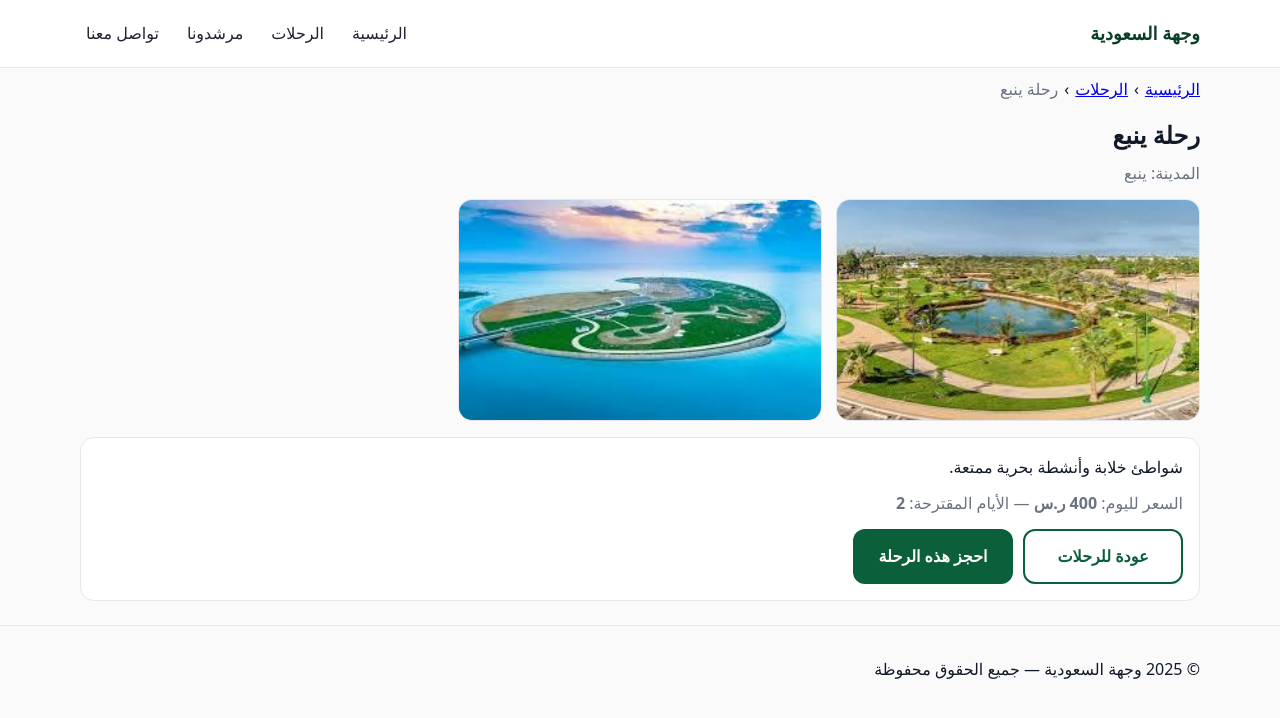
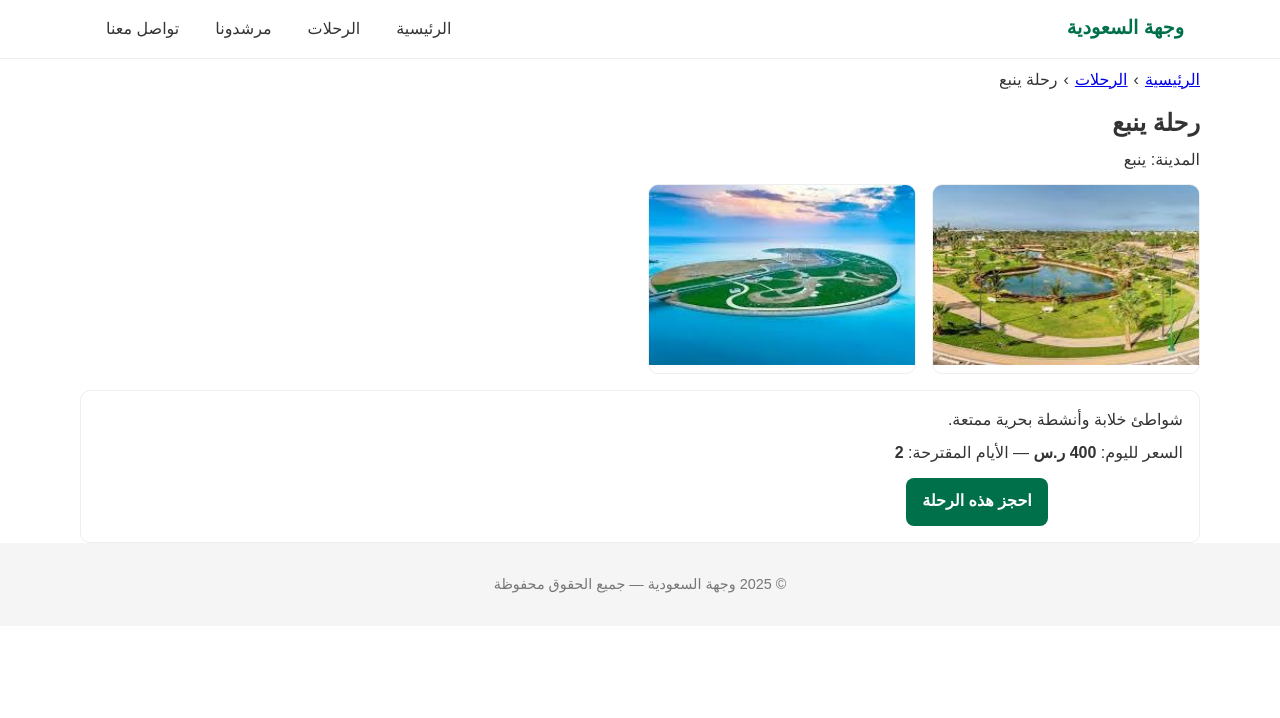
Before and after one commit to abodahim/saudidestination_complete, a Flask app: page /trip/yanbu in a window 1280 px wide. Shown: the top 718 px of the page. Run offline with Flask 3, Linux system fonts and the light colour scheme.

Commit message:
Update site.css

```diff
--- a/static/css/site.css
+++ b/static/css/site.css
@@ -1,103 +1,72 @@
-/* ==============
-   أساسيات عامة
-   ============== */
-* { box-sizing: border-box; }
-html { -webkit-text-size-adjust: 100%; }
-html, body { padding: 0; margin: 0; }
-body {
-  font-family: system-ui, -apple-system, "Segoe UI", Roboto, "Helvetica Neue", Arial, "Noto Sans", "Apple Color Emoji", "Segoe UI Emoji";
-  line-height: 1.7; color: #111827; background: #fafafa;
+:root {
+  --primary-color: #00704a;
+  --secondary-color: #f5f5f5;
+  --text-color: #333;
+  --muted-color: #777;
+  --font-main: 'Tajawal', sans-serif;
 }
 
-:root {
-  --container: 1120px;
-  --brand: #0b5f3a;
-  --brand-900: #0a3f27;
-  --muted: #6b7280;
-  --soft: #f3f4f6;
-  --card: #ffffff;
-  --border: #e5e7eb;
-  --warn: #f59e0b;
+* { box-sizing: border-box; }
+body {
+  margin: 0; font-family: var(--font-main);
+  background: #fff; color: var(--text-color); line-height: 1.6;
 }
+.container { width: min(100% - 32px, 1120px); margin-inline: auto; }
 
-.container { width: min(100% - 32px, var(--container)); margin-inline: auto; }
+/* Header */
+.site-header { background:#fff; border-bottom:1px solid #eee; position:sticky; top:0; z-index:1000; }
+.header__inner { display:flex; align-items:center; justify-content:space-between; padding:10px 16px; }
+.logo a { font-weight:bold; font-size:1.2rem; color:var(--primary-color); text-decoration:none; }
+.top-nav { display:flex; gap:16px; }
+.top-nav a { text-decoration:none; color:var(--text-color); padding:6px 10px; border-radius:6px; transition:.3s; }
+.top-nav a:hover { background:var(--secondary-color); }
+.top-nav a.active { font-weight:bold; color:#fff; background:var(--primary-color); }
+.menu-btn { display:none; background:none; border:none; font-size:1.5rem; cursor:pointer; }
 
-/* =========
-   الهيدر
-   ========= */
-.site-header { position: sticky; top: 0; z-index: 50; background: #fff; border-bottom: 1px solid var(--border); }
-.header__inner { display: flex; align-items: center; justify-content: space-between; gap: 12px; padding: 12px 0; }
-.logo a { font-weight: 800; color: var(--brand-900); text-decoration: none; font-size: 18px; }
-.top-nav { display: flex; gap: 16px; align-items: center; }
-.top-nav a { color: #223; text-decoration: none; padding: 8px 6px; border-radius: 8px; }
-.top-nav a:hover { background: #f3f5f7; }
-.menu-btn { display: none; font-size: 20px; background: none; border: 0; cursor: pointer; }
+/* Footer */
+.site-footer { background:var(--secondary-color); text-align:center; padding:16px; font-size:.9rem; color:var(--muted-color); }
 
-/* =========
-   البانر
-   ========= */
-.hero { position: relative; }
-.hero__bg { min-height: 58vh; background-size: cover; background-position: center; position: relative; }
-.hero__overlay { position: absolute; inset: 0; background: linear-gradient(180deg, rgba(0,0,0,.35), rgba(0,0,0,.35)); }
-.hero__content { position: relative; z-index: 1; padding: 56px 0 40px; color: #fff; text-align: center; }
-.hero__title { font-size: clamp(28px, 5vw, 48px); margin: 0 0 12px; text-shadow: 0 3px 10px rgba(0,0,0,.55); }
-.hero__subtitle { font-size: clamp(16px, 3.2vw, 22px); margin: 0 0 18px; text-shadow: 0 2px 8px rgba(0,0,0,.45); }
-.hero__actions { display: flex; gap: 14px; justify-content: center; flex-wrap: wrap; }
+/* Hero */
+.hero__bg { background-size:cover; background-position:center; position:relative; min-height:300px; display:flex; align-items:center; justify-content:center; }
+.hero__overlay { background:rgba(0,0,0,0.4); width:100%; height:100%; display:flex; align-items:center; justify-content:center; }
+.hero__content { text-align:center; color:#fff; padding:20px; }
+.hero__title { font-size:2.2rem; margin:0 0 10px; text-shadow:0 3px 10px rgba(0,0,0,.5); }
+.hero__subtitle { margin:0 0 15px; font-size:1.2rem; text-shadow:0 2px 8px rgba(0,0,0,.4); }
+.hero__actions { display:flex; gap:12px; justify-content:center; }
+.btn { display:inline-block; padding:10px 16px; border-radius:8px; text-decoration:none; font-weight:bold; transition:.3s; }
+.btn--primary { background:var(--primary-color); color:#fff; }
+.btn--primary:hover { background:#005c3a; }
+.btn--ghost { background:transparent; border:1px solid #fff; color:#fff; }
+.btn--ghost:hover { background:#fff; color:var(--primary-color); }
 
-/* =========
-   أزرار
-   ========= */
-.btn {
-  display: inline-flex; align-items: center; justify-content: center;
-  padding: 12px 18px; border-radius: 12px; text-decoration: none;
-  font-weight: 700; min-width: 160px; cursor: pointer; border: 0;
-}
-.btn--primary { background: var(--brand); color: #fff; }
-.btn--primary:hover { background: #0b7044; }
-.btn--ghost { border: 2px solid var(--brand); color: var(--brand); background: transparent; }
-.btn--ghost:hover { background: rgba(11,95,58,.06); }
+/* Cards */
+.cards { display:grid; grid-template-columns:repeat(auto-fill, minmax(260px, 1fr)); gap:16px; margin-top:16px; }
+.card { border:1px solid #eee; border-radius:10px; overflow:hidden; background:#fff; transition:.3s; }
+.card:hover { transform:translateY(-4px); box-shadow:0 4px 10px rgba(0,0,0,.08); }
+.card__img { width:100%; height:180px; object-fit:cover; background:#f2f2f2; }
+.card__body { padding:12px; }
+.card__title { margin:0 0 6px; font-size:1.1rem; }
+.card__text { margin:0 0 10px; font-size:.95rem; color:var(--muted-color); }
+.card__actions { display:flex; gap:10px; flex-wrap:wrap; }
 
-/* =========
-   أقسام
-   ========= */
-.section-title { font-size: clamp(22px,3.8vw,30px); margin: 18px 0 12px; }
-.muted { color: var(--muted); }
+/* Stats */
+.stats { display:grid; grid-template-columns:repeat(3, 1fr); gap:12px; margin:18px auto; }
+.stat { background:#fff; border:1px solid #eee; border-radius:10px; padding:16px; text-align:center; }
+.stat__num { font-size:28px; font-weight:800; color:#064c33; }
+.stat__label { color:var(--muted-color); }
 
-/* =========
-   بطاقات
-   ========= */
-.cards { display: grid; grid-template-columns: repeat(12,1fr); gap: 14px; }
-.card { grid-column: span 12; border: 1px solid var(--border); border-radius: 14px; overflow: hidden; background: var(--card); }
-.card__img { width: 100%; height: 220px; object-fit: cover; display: block; background: #eee; }
-.card__body { padding: 12px; }
-.card__title { margin: 6px 0 8px; font-size: 18px; }
-.card__text { color: #4b5563; line-height: 1.8; }
-.card__actions { display: flex; gap: 10px; flex-wrap: wrap; margin-top: 10px; }
+/* Guides & Reviews */
+.guides { display:grid; grid-template-columns:repeat(auto-fill, minmax(260px, 1fr)); gap:12px; }
+.guide { display:flex; gap:10px; align-items:center; padding:10px; border:1px solid #eee; border-radius:12px; background:#fff; }
+.guide__img { width:56px; height:56px; border-radius:50%; object-fit:cover; }
+.reviews { display:grid; gap:12px; }
+.review { border:1px solid #eee; border-radius:12px; padding:12px; background:#fff; }
+.review__head { display:flex; justify-content:space-between; align-items:center; margin-bottom:6px; }
+.badge { background:#f59e0b; color:#111; padding:3px 8px; border-radius:999px; font-weight:700; }
 
-/* =========
-   مرشدون + تقييمات
-   ========= */
-.guides { display: grid; grid-template-columns: repeat(12,1fr); gap: 12px; }
-.guide { grid-column: span 12; display: flex; gap: 10px; align-items: center; padding: 10px; border: 1px solid var(--border); border-radius: 12px; background: #fff; }
-.guide__img { width: 56px; height: 56px; border-radius: 50%; object-fit: cover; }
-.reviews { display: grid; gap: 12px; }
-.review { border: 1px solid var(--border); border-radius: 12px; padding: 12px; background: #fff; }
-.review__head { display: flex; justify-content: space-between; align-items: center; margin-bottom: 6px; }
-.badge { background: var(--warn); color: #111; padding: 3px 8px; border-radius: 999px; font-weight: 700; }
-
-/* =========
-   إحصائيات
-   ========= */
-.stats { display: grid; grid-template-columns: repeat(3,1fr); gap: 12px; margin: 18px auto; }
-.stat { background: #fff; border: 1px solid var(--border); border-radius: 14px; padding: 16px; text-align: center; }
-.stat__num { font-size: 28px; font-weight: 800; color: var(--brand-900); }
-.stat__label { color: var(--muted); }
-
-/* =========
-   نموذج الحجز (تحسين الشكل)
-   ========= */
+/* Form */
 .field { margin: 10px 0 14px; }
-.field label { display: block; font-weight: 700; margin-bottom: 6px; }
+.field label { display:block; font-weight:700; margin-bottom:6px; }
 .field input[type="text"],
 .field input[type="email"],
 .field input[type="tel"],
@@ -105,46 +74,25 @@ body {
 .field input[type="number"],
 .field select,
 .field textarea {
-  width: 100%; padding: 12px 12px; border-radius: 12px; border: 1px solid var(--border);
-  background: #fff; outline: none; transition: box-shadow .15s ease, border-color .15s ease;
+  width:100%; padding:12px; border-radius:10px; border:1px solid #e5e7eb;
+  background:#fff; outline:none; transition: box-shadow .15s ease, border-color .15s ease;
 }
-.field input:focus,
-.field select:focus,
-.field textarea:focus {
-  border-color: #b7d9c9;
-  box-shadow: 0 0 0 4px rgba(11,95,58,.12);
+.field input:focus, .field select:focus, .field textarea:focus {
+  border-color:#b7d9c9; box-shadow:0 0 0 4px rgba(11,95,58,.12);
 }
-.field small { color: var(--muted); display: block; margin-top: 4px; }
-.field input[type="checkbox"] { width: 20px; height: 20px; }
+.field small { color:var(--muted-color); display:block; margin-top:4px; }
+.note { background:#f4fbf6; border:1px solid #cce9d6; color:#0b5333; border-radius:10px; padding:10px; }
 
-.note {
-  background: #f4fbf6; border: 1px solid #cce9d6; color: #0b5333;
-  border-radius: 12px; padding: 10px;
+/* Flash */
+.flash { margin:10px 0; }
+.flash__msg { padding:10px; border-radius:8px; }
+.flash__msg.success { background:#ecfdf5; color:#065f46; border:1px solid #a7f3d0; }
+.flash__msg.warning { background:#fffbeb; color:#92400e; border:1px solid #fde68a; }
+.flash__msg.danger  { background:#fef2f2; color:#991b1b; border:1px solid #fecaca; }
+
+/* Responsive */
+@media (max-width: 768px) {
+  .top-nav { display:none; flex-direction:column; background:#fff; position:absolute; top:56px; right:0; width:220px; border:1px solid #eee; padding:10px; }
+  .top-nav.show { display:flex; }
+  .menu-btn { display:block; }
 }
-
-/* =========
-   الفوتر
-   ========= */
-.site-footer { background: #fafafa; border-top: 1px solid var(--border); margin-top: 24px; padding: 14px 0; }
-.center { text-align: center; }
-
-/* =========
-   تجاوب
-   ========= */
-@media (min-width: 640px){
-  .card { grid-column: span 6; }
-  .guide { grid-column: span 6; }
-}
-@media (min-width: 1024px){
-  .card { grid-column: span 4; }
-  .guide { grid-column: span 4; }
-}
-
-/* =========
-   قائمة الموبايل
-   ========= */
-@media (max-width: 768px){
-  .menu-btn { display: inline-block; }
-  .top-nav { position: absolute; top: 60px; right: 0; left: 0; background: #fff; border-bottom: 1px solid var(--border); padding: 10px 16px; display: none; }
-  .top-nav.is-open { display: flex; flex-direction: column; gap: 10px; }
-}
```
